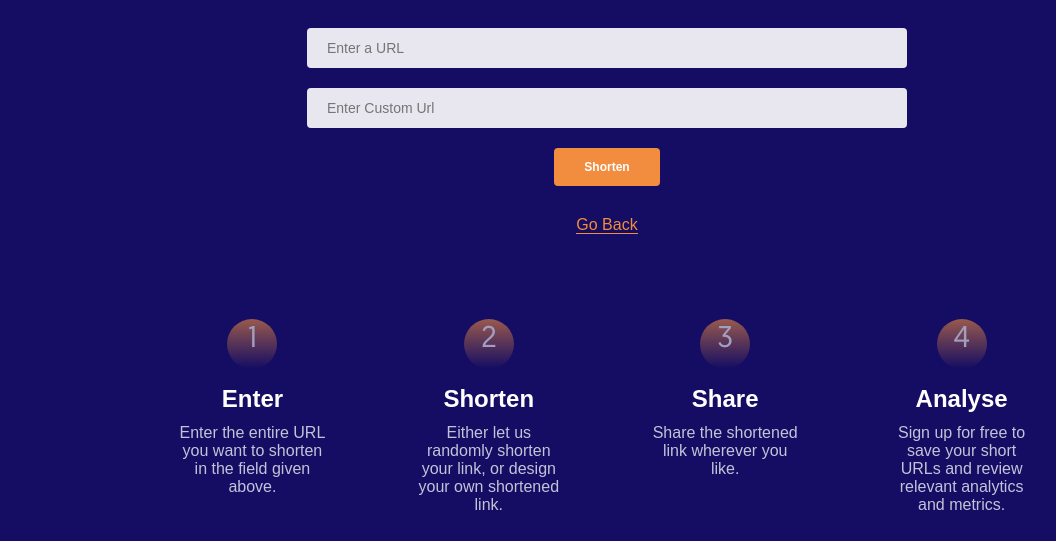
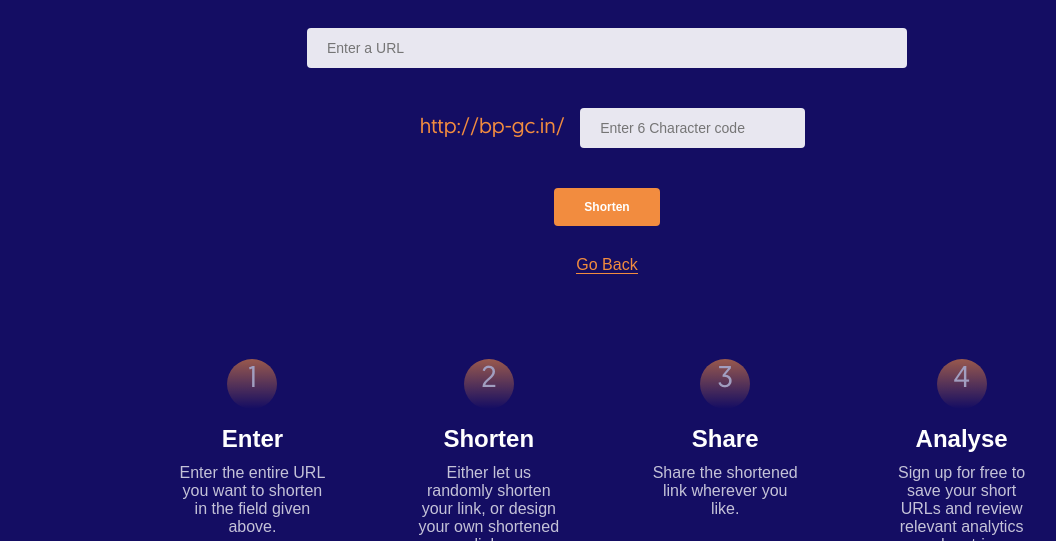
Before and after one commit to Devsoc-BPGC/Short-Me, a plain HTML site: page index.html in a window 1280 px wide. Both pictures are taken after a click on the link "Design it yourself.". Shown: the part 259-800 px from the top of the page, without its empty margins (33-1089 px from the left). Drawn offline with nearby package versions, Linux system fonts and the light colour scheme; a web font is replaced by a local one.

Commit message:
New Fixes

```diff
--- a/index.html
+++ b/index.html
@@ -8,6 +8,10 @@
     <link rel="stylesheet" href="./main.css" />
     <link
       href="https://fonts.googleapis.com/css?family=Muli:200,400,800&display=swap"
+      rel="stylesheet"
+    />
+    <link
+      href="https://fonts.googleapis.com/css?family=Roboto&display=swap"
       rel="stylesheet"
     />
   </head>
@@ -44,9 +48,10 @@
           </div>
           <div id="more">
             <div>
+              <span id="bpgc">http://bp-gc.in/</span>
               <input
                 type="text"
-                placeholder="Enter Custom Url"
+                placeholder="Enter 6 Character code"
                 id="custom-field"
               />
             </div>
--- a/main.css
+++ b/main.css
@@ -118,11 +118,25 @@ nav a {
   outline: none;
   font-weight: 400;
   font-size: 14px;
-  margin-bottom: 20px;
+  margin-bottom: 40px;
 }
 
 #custom-field {
-  margin-left: 0px;
+  width: 30%;
+  min-width: 150px;
+}
+
+#bpgc {
+  font-family: "Geomanist Regular";
+  font-style: normal;
+  font-weight: normal;
+  color: #f28c3f;
+  font-size: 21px;
+  line-height: 22px;
+  margin: 10px;
+  border: none;
+  padding: 8px 1px;
+  border-radius: 4px;
 }
 
 #shorten {
```
